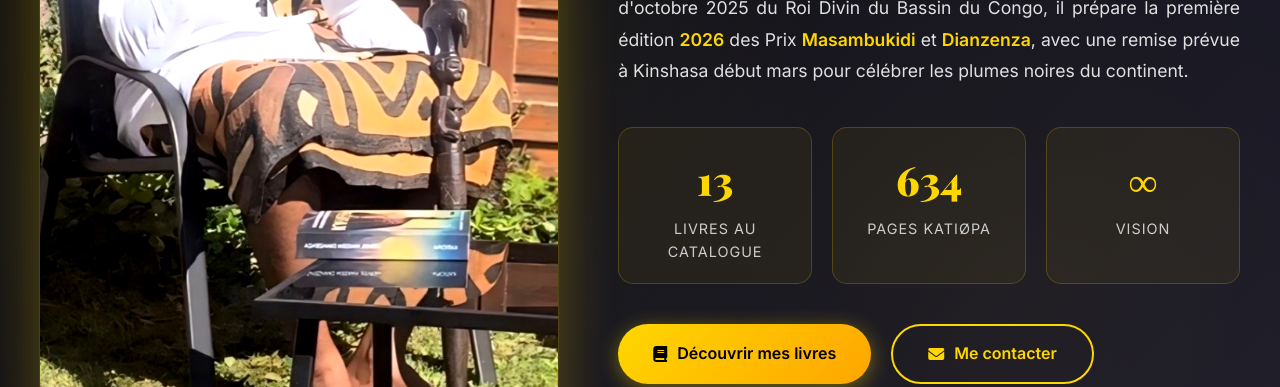
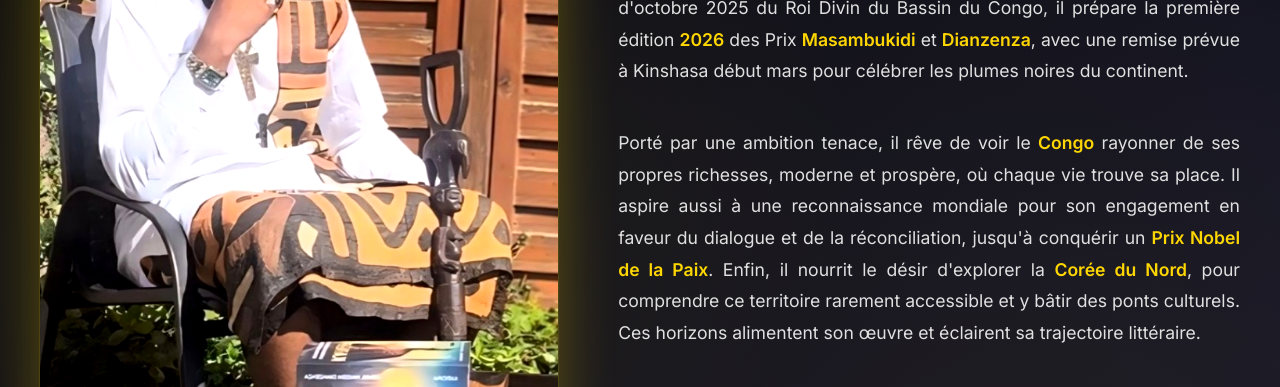
Before and after one commit to HAKEEM243/Hakvision, a plain HTML site: page bio.html in a window 1280 px wide. Shown: the part 740-1127 px from the top of the page. Drawn offline with nearby package versions, Linux system fonts and the light colour scheme.

Commit message:
Add aspirations section to biography intro

```diff
--- a/bio.html
+++ b/bio.html
@@ -596,6 +596,10 @@
           Né en <span class="highlight">Côte d'Ivoire</span>, élevé en <span class="highlight">France</span> et partagé entre <span class="highlight">Paris</span> et <span class="highlight">Kinshasa</span>, Merveil Hakeem Dianzenza est l'écrivain, journaliste et réalisateur qui a bâti le roman-fleuve <span class="highlight">KATIØPA</span> (634 pages), <em>Un Écrivain à Kinshasa</em> et la biographie officielle de <span class="highlight">Papa Masambukidi</span>. Chroniqueur de l'intronisation d'octobre 2025 du Roi Divin du Bassin du Congo, il prépare la première édition <span class="highlight">2026</span> des Prix <span class="highlight">Masambukidi</span> et <span class="highlight">Dianzenza</span>, avec une remise prévue à Kinshasa début mars pour célébrer les plumes noires du continent.
         </p>
 
+        <p class="bio-intro">
+          Porté par une ambition tenace, il rêve de voir le <span class="highlight">Congo</span> rayonner de ses propres richesses, moderne et prospère, où chaque vie trouve sa place. Il aspire aussi à une reconnaissance mondiale pour son engagement en faveur du dialogue et de la réconciliation, jusqu'à conquérir un <span class="highlight">Prix Nobel de la Paix</span>. Enfin, il nourrit le désir d'explorer la <span class="highlight">Corée du Nord</span>, pour comprendre ce territoire rarement accessible et y bâtir des ponts culturels. Ces horizons alimentent son œuvre et éclairent sa trajectoire littéraire.
+        </p>
+
         <div class="stats-grid">
           <div class="stat-box">
             <div class="stat-number">13</div>
```
